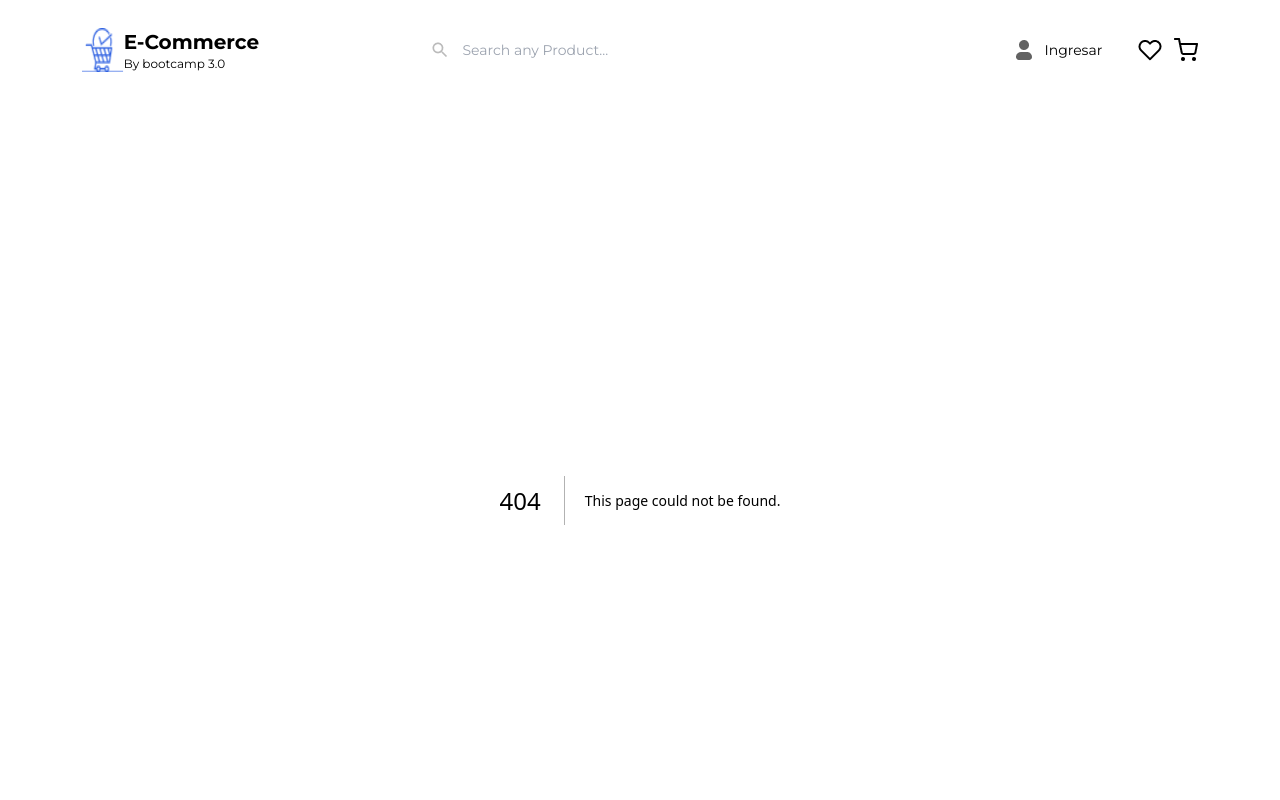
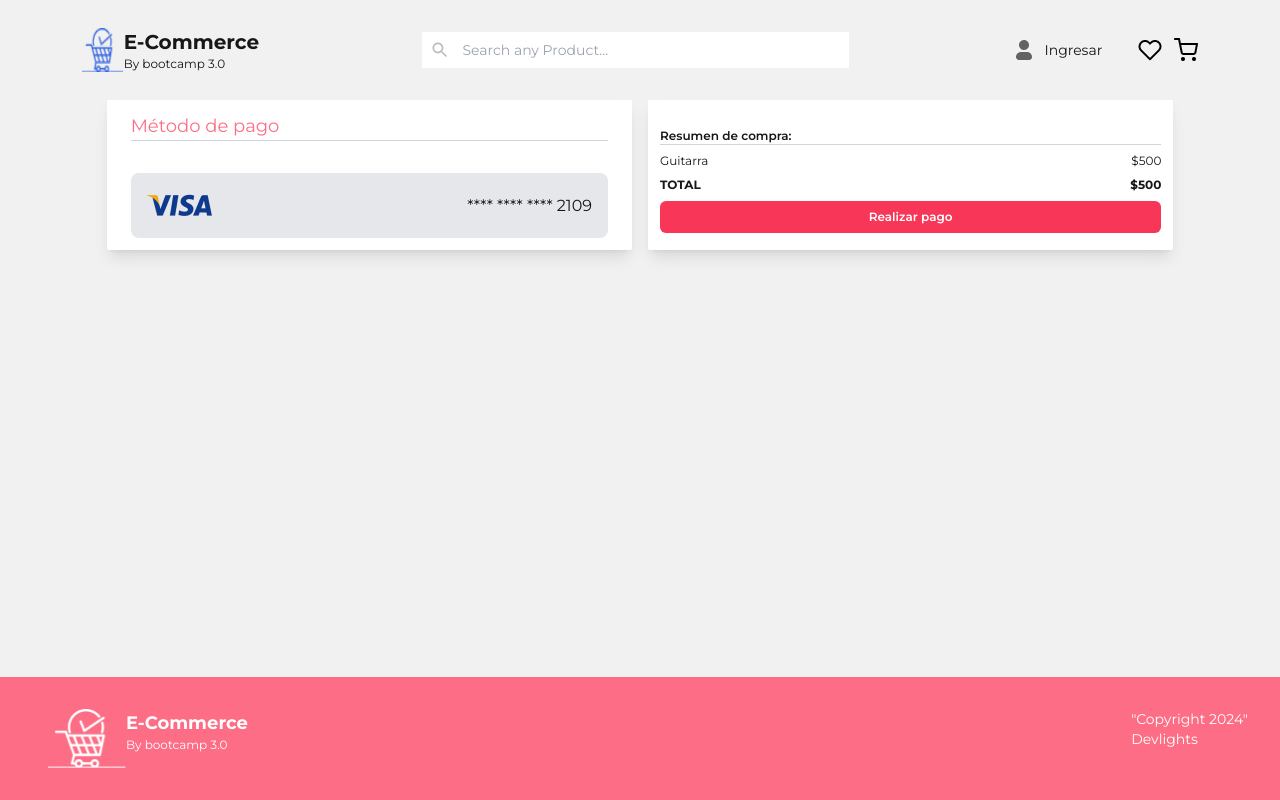
Before and after one commit to LuqueIgnacio/devlights_fronted, a Next.js app: page /checkout in a window 1280 px wide. Before the commit this address had no page. Shown: the top 800 px of the page. Built offline with nearby package versions, Linux system fonts and the light colour scheme.

Commit message:
Add checkout page layout

```diff
--- /dev/null
+++ b/src/app/checkout/page.tsx
@@ -0,0 +1,54 @@
+"use client"
+import CheckoutModal from '@/components/CheckoutModal'
+import Image from 'next/image'
+import React, { useState } from 'react'
+import { createPortal } from 'react-dom'
+import { useRouter } from 'next/navigation'
+
+export default function CheckoutPage() {
+    const [showModal, setShowModal] = useState(false)
+    const router = useRouter()
+
+    const handleModal = () =>{
+        setShowModal(true)
+        setTimeout( () => {
+            router.push("/")
+        }, 1200)
+    }
+    return (
+        <div className='grid grid-cols-2 gap-4 w-10/12 mx-auto'>
+            <div className='flex flex-col bg-white px-6 py-3 gap-8 shadow-lg rounded-sm '>
+                <h3 className='text-lg text-rose border-b-[1px] border-gray-300'>Método de pago</h3>
+                <div className='flex justify-between items-center px-4 bg-gray-200 rounded-lg'>
+                    <div className='w-[65px] h-[65px] relative'>
+                        <Image
+                            src={"/visa.png"}
+                            layout='fill'
+                            objectFit='contain'
+                        />
+                    </div>
+                    <p>**** **** **** 2109</p>
+                </div>
+            </div>
+
+            <div className='text-xs shadow-lg rounded-sm bg-white'>
+                <div className='flex flex-col gap-2  p-3 mt-4'>
+                    <p className='font-semibold border-b-[1px] border-gray-300'>Resumen de compra:</p>
+                    <div className='flex justify-between'>
+                        <p>Guitarra</p>
+                        <p>$500</p>
+                    </div>
+                    <div className='flex justify-between'>
+                        <p className='font-bold'>TOTAL</p>
+                        <p className='font-bold'>$500</p>
+                    </div>
+
+                    <button className='rounded-md bg-rose-dark text-white p-2 text-md font-semibold' onClick={handleModal}>Realizar pago</button>
+                </div>
+            </div>
+            {
+                showModal && createPortal(<CheckoutModal/>, document.body)
+            }
+        </div>
+  )
+}
--- /dev/null
+++ b/src/components/CheckoutModal.tsx
@@ -0,0 +1,18 @@
+import React from 'react'
+import Image from 'next/image';
+export default function CheckoutModal() {
+    return (
+        <div className="fixed inset-0 bg-black bg-opacity-50 flex justify-center items-center z-50">
+            <div className='flex flex-col justify-center items-center w-1/4 h-1/3 p-5  rounded-lg shadow-lg bg-white'>
+                <div className='w-[154px] h-[107px] relative'>
+                    <Image
+                        src={"/success.png"}
+                        layout='fill'
+                        objectFit='contain'
+                    />
+                </div>
+                <p className='font-semibold text-sm mt-4'>Pago realizado con éxito</p>
+            </div>
+        </div>
+    );
+}
```
Also changed, not shown: public/success.png (added), public/visa.png (added).
